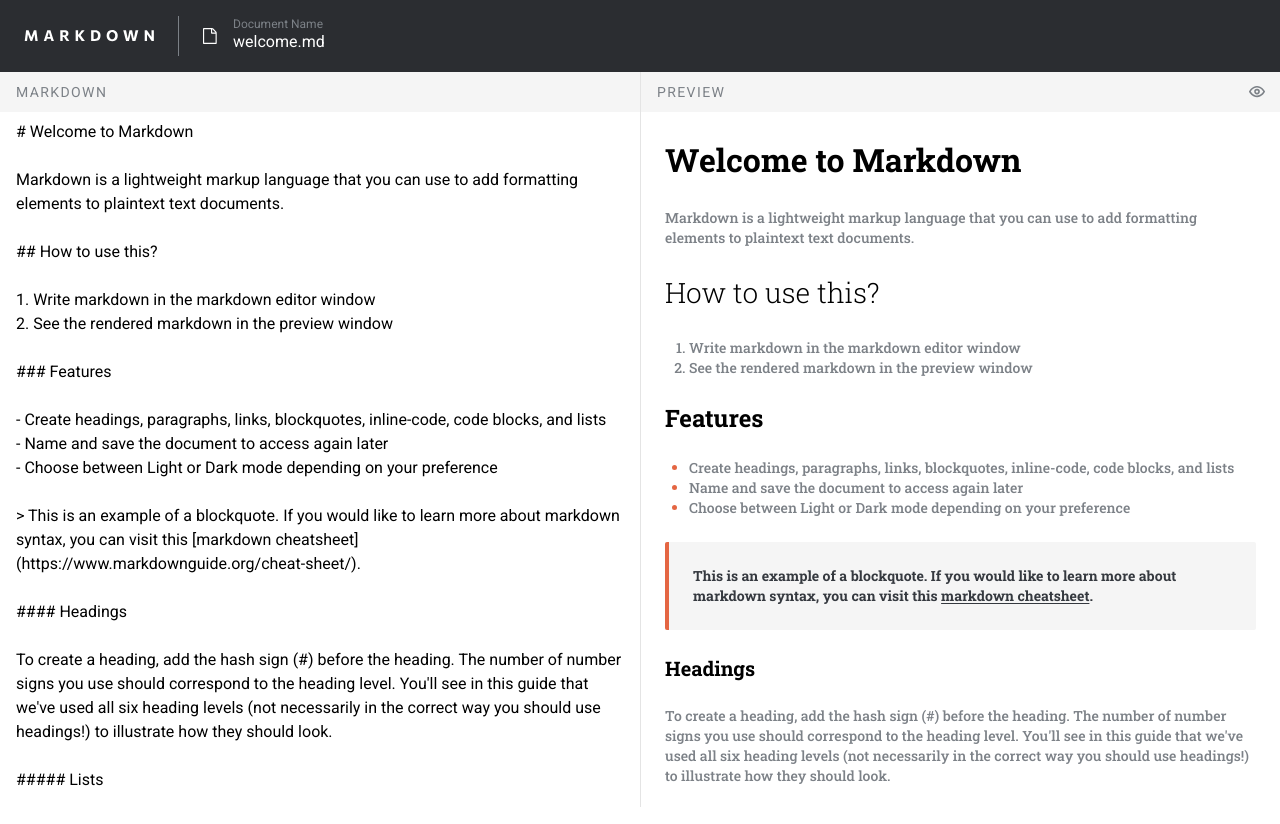
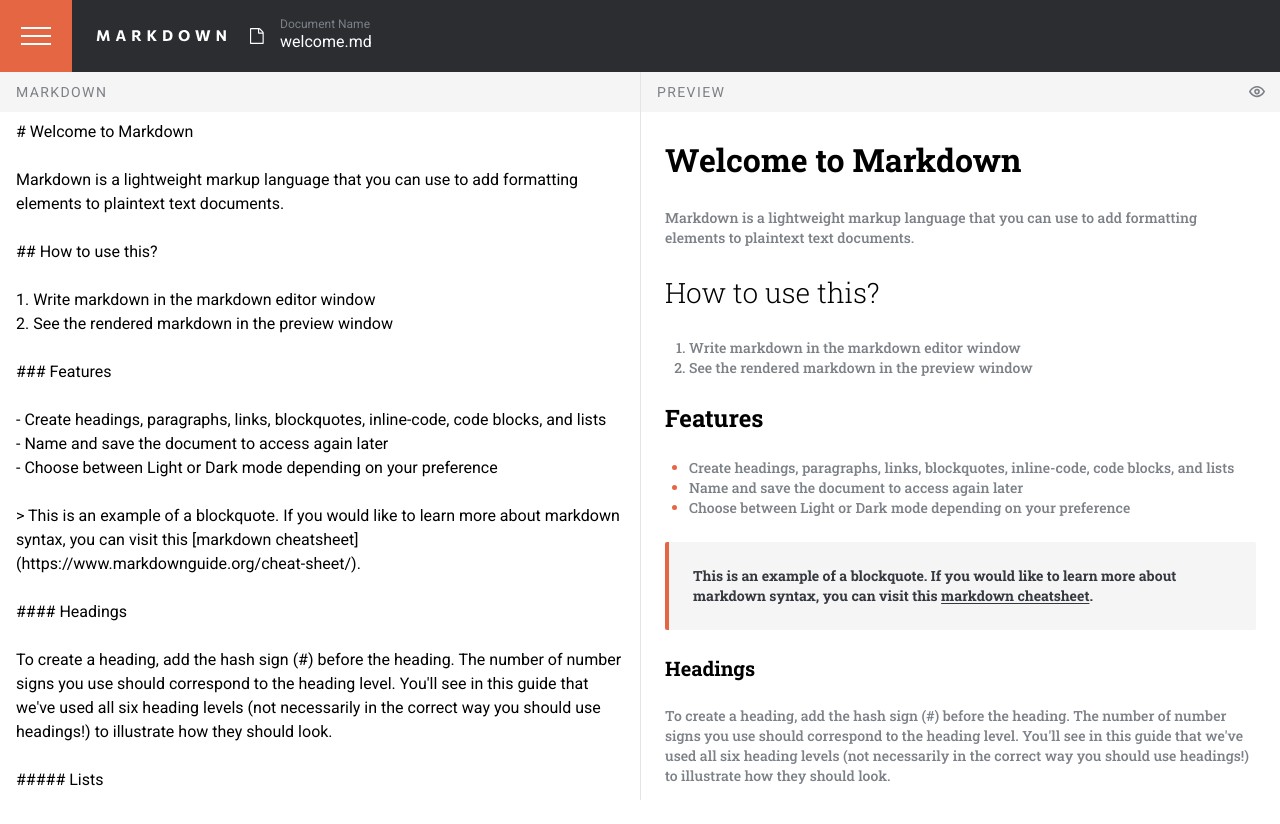
Before and after one commit to ltk55/in-browser-markdown-editor, a React (Vite) app: page / in a window 1280 px wide. Shown: the top 824 px of the page. After the commit the page ends 800 px from the top, so only its background shows below. Built offline with nearby package versions, Linux system fonts and the light colour scheme.

Commit message:
feat: add sidebar

```diff
--- a/index.html
+++ b/index.html
@@ -11,7 +11,7 @@
     <meta name="viewport" content="width=device-width, initial-scale=1.0" />
     <title>In-browser markdown editor</title>
   </head>
-  <body>
+  <body class="sidebar-closed">
     <div id="root"></div>
     <script type="module" src="/src/main.tsx"></script>
   </body>
--- a/src/App.tsx
+++ b/src/App.tsx
@@ -1,6 +1,7 @@
 import Header from "./components/header/Header";
 import MarkdownEditor from "./components/MarkdownEditor";
 import Preview from "./components/Preview";
+import Sidebar from "./components/sidebar/Sidebar";
 import useDocumentStore from "./store/documentStore";
 
 function App() {
@@ -9,17 +10,20 @@ function App() {
   );
 
   return (
-    <>
+    <div className="wrapper grid transition-all">
+      <Sidebar />
+      <div>
         <Header />
-      <div
+        <main
           className={`grid h-screen w-full ${
             displayPreviewOnly ? "grid-cols-1" : "md:grid-cols-2"
           }`}
         >
           <MarkdownEditor />
           <Preview />
+        </main>
       </div>
-    </>
+    </div>
   );
 }
 
--- a/src/components/header/Header.tsx
+++ b/src/components/header/Header.tsx
@@ -1,14 +1,16 @@
 import Logo from "../../assets/logo.svg";
 import DocumentName from "./DocumentName";
+import SidebarToggle from "./SidebarToggle";
 
 export default function Header(): JSX.Element {
   return (
-    <header className="flex h-[72px] gap-6 bg-neutral-800 py-4">
-      <div className="hidden h-full items-center border-r border-r-neutral-500 px-6 xl:flex">
+    <header className="grid grid-cols-[56px_1fr] bg-neutral-800 md:grid-cols-[72px_1fr] ">
+      <SidebarToggle />
+
+      <div className="grid w-full grid-cols-[1fr_18px_41px] content-center items-center gap-6 pl-6 pr-2 md:grid-cols-[1fr_18px_152px] xl:grid-cols-[auto_1fr_18px_152px]">
         <img src={Logo} alt="logo" />
+        <DocumentName />
       </div>
-
-      <DocumentName />
     </header>
   );
 }
--- /dev/null
+++ b/src/components/header/SidebarToggle.tsx
@@ -0,0 +1,25 @@
+import { useState } from "react";
+
+import CloseIcon from "../../assets/icon-close.svg";
+import MenuIcon from "../../assets/icon-menu.svg";
+
+export default function SidebarToggle(): JSX.Element {
+  const [isSidebarOpen, setIsSidebarOpen] = useState(false);
+
+  function toggleSidebar() {
+    setIsSidebarOpen((prev) => !prev);
+    document.getElementsByTagName("body")[0].classList.toggle("sidebar-closed");
+  }
+
+  return (
+    <button
+      className="flex h-14 w-full items-center justify-center bg-neutral-700 hover:bg-orange md:h-[72px]"
+      onClick={toggleSidebar}
+    >
+      <img
+        src={isSidebarOpen ? CloseIcon : MenuIcon}
+        alt={isSidebarOpen ? "close sidebar" : "open sidebar"}
+      />
+    </button>
+  );
+}
--- /dev/null
+++ b/src/components/sidebar/Sidebar.tsx
@@ -0,0 +1,16 @@
+import Logo from "../../assets/logo.svg";
+
+export default function Sidebar(): JSX.Element {
+  return (
+    <aside className="sidebar relative h-screen bg-neutral-900 px-6 py-7">
+      <div>
+        <img src={Logo} alt="" />
+      </div>
+      <div className="my-7">
+        <span className="text-sm font-medium uppercase tracking-widest text-neutral-600">
+          my documents
+        </span>
+      </div>
+    </aside>
+  );
+}
--- a/src/index.css
+++ b/src/index.css
@@ -3,8 +3,34 @@
 @tailwind utilities;
 
 @layer base {
-  body {
-    overflow: hidden;
+  body,
+  #root {
+    @apply overflow-hidden;
+    height: 100vh;
+    position: fixed;
+  }
+
+  .wrapper {
+    grid-template-columns: 250px 100vw;
+  }
+
+  .sidebar {
+    @apply visible;
+    @apply opacity-100;
+    @apply transition-opacity;
+  }
+
+  .sidebar-closed .wrapper .sidebar {
+    @apply invisible;
+    @apply opacity-0;
+    @apply w-0;
+    @apply h-0;
+    @apply p-0;
+    @apply m-0;
+  }
+
+  .sidebar-closed .wrapper {
+    grid-template-columns: 0px 100vw;
   }
 
   :is(h1, h2, h3, h4, h5, h6) {
@@ -39,6 +65,12 @@
   h6 {
     @apply text-sm;
     @apply text-orange;
+  }
+
+  .sidebar {
+    @apply visible;
+    @apply opacity-100;
+    @apply transition-opacity;
   }
 }
 
```
Lines whose indentation alone changed are shown as unchanged.
